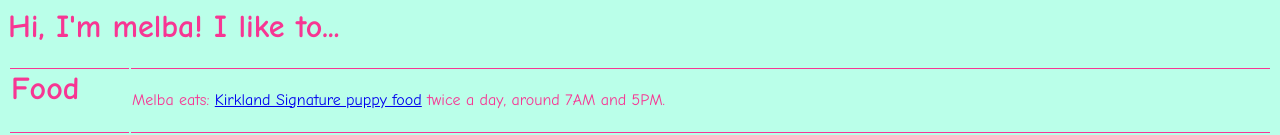
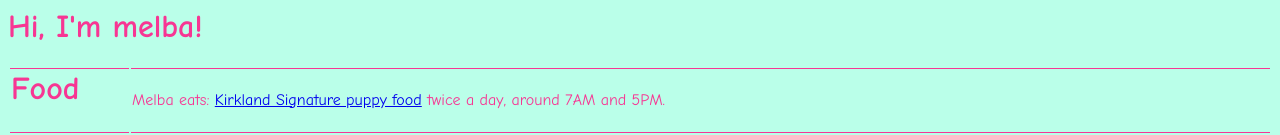
Before and after one commit to melbadog/melbadog.github.io, a plain HTML site: page aboutme/index.html in a window 1280 px wide. Shown: the top 135 px of the page. Drawn offline with Linux system fonts and the light colour scheme.

Commit message:
Update index.html

```diff
--- a/aboutme/index.html
+++ b/aboutme/index.html
@@ -16,7 +16,7 @@ td {
 </head>
 <body>
 
-<h1>Hi, I'm melba!  I like to...</h1>
+<h1>Hi, I'm melba!</h1>
 
 
 <table>
```
